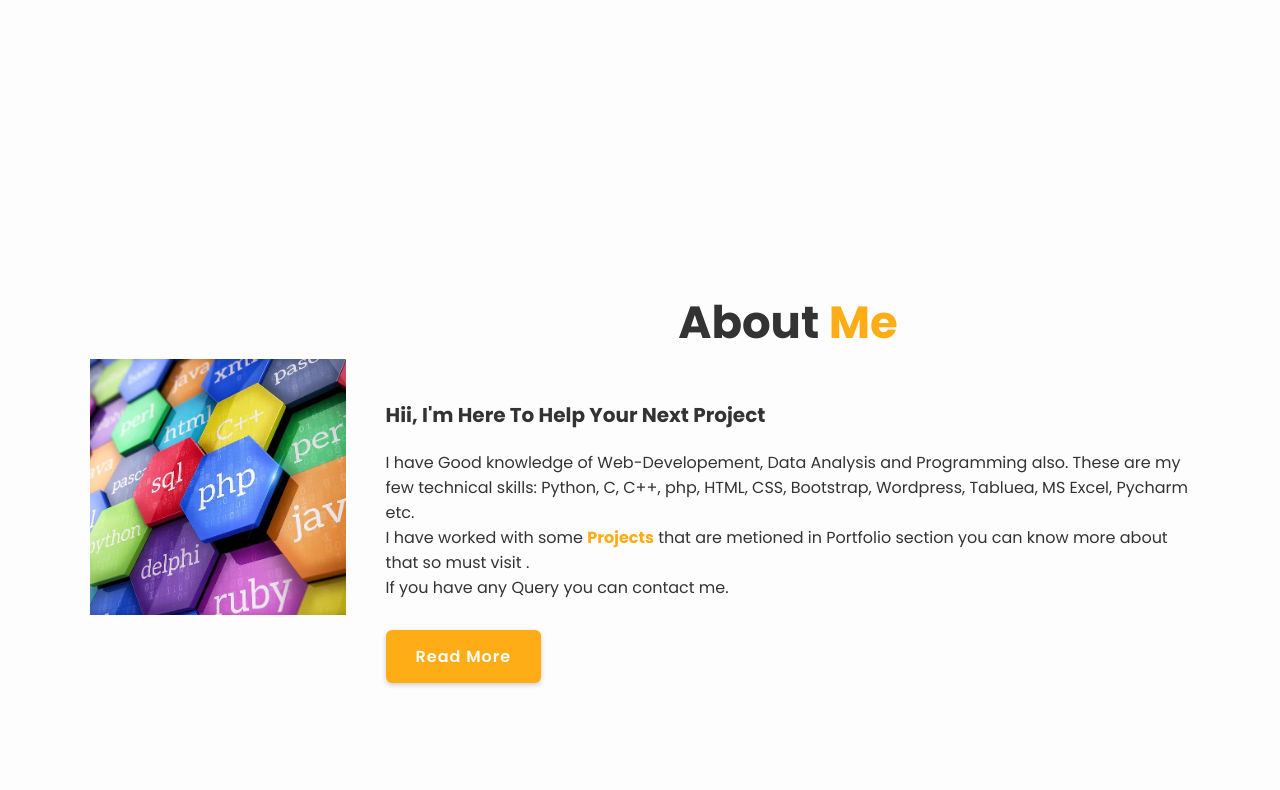
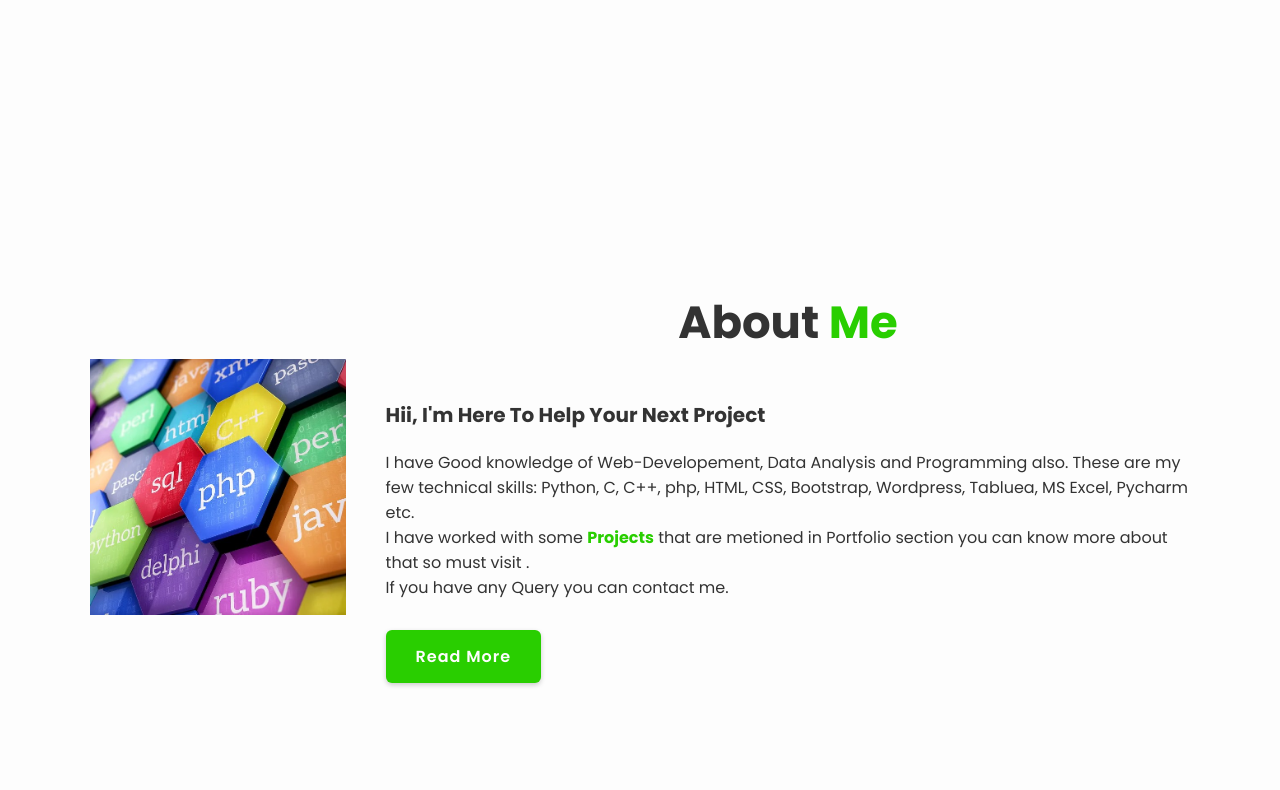
Before and after one commit to Angel-of-codes/MyPortfolio, a plain HTML site: page index.htm in a window 1280 px wide. Shown: the part 801-1591 px from the top of the page. Drawn offline with nearby package versions, Linux system fonts and the light colour scheme.

Commit message:
style.css

```diff
--- a/style.css
+++ b/style.css
@@ -15,7 +15,8 @@
     --bg-color: #fdfdfd;
     --text-color: #333;
     /* --main-color: #754ef9; */
-    --main-color: #ffad16;
+    /* --main-color: #ffad16; */
+    --main-color: rgb(41, 206, 0);
     --white-color: #fdfdfd;
     --shadow-color: rgba(0, 0, 0, .2);
 
```
